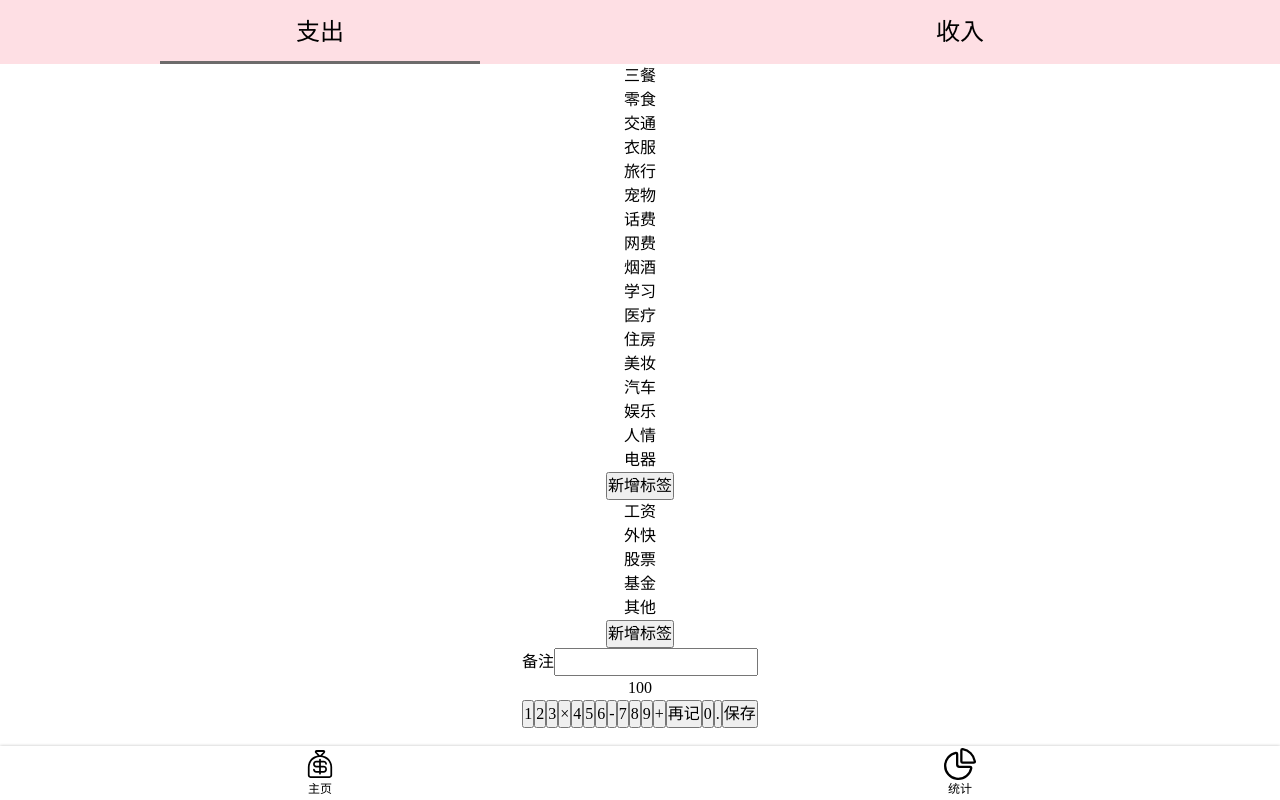
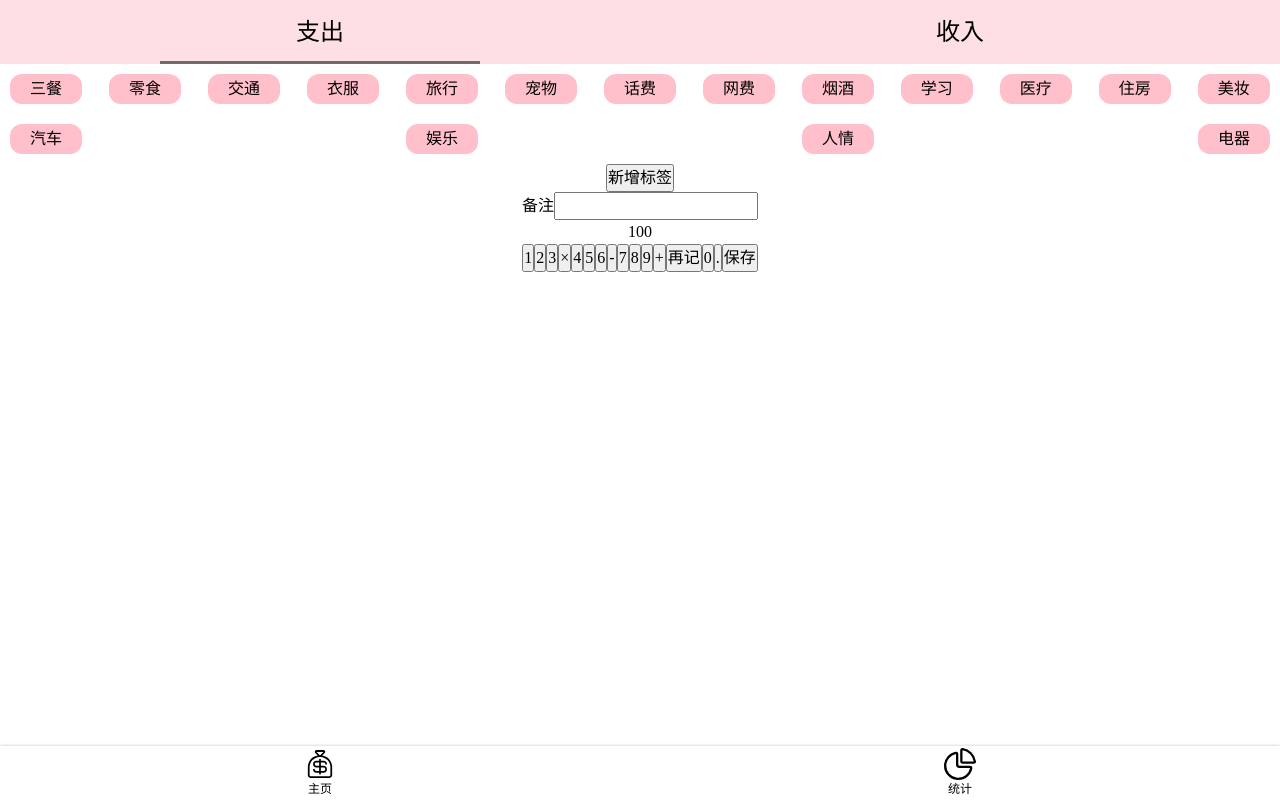
Before and after one commit to NiceyLai/money-traces, a Vue app: page / in a window 1280 px wide. Built offline with nearby package versions, Linux system fonts and the light colour scheme.

Commit message:
feat:支出样式调整

```diff
--- a/src/views/Money.vue
+++ b/src/views/Money.vue
@@ -7,7 +7,7 @@
         <li>收入</li>
       </ul>
     </nav>
-    <div class="tags">
+    <div class="expendituresTags">
       <ul class="current">
         <li>三餐</li>
         <li>零食</li>
@@ -29,8 +29,7 @@
       </ul>
       <div class="new"><button>新增标签</button></div>
     </div>
-    <div class="comeing">
-      <div class="tags">
+    <div class="revenueTags">
       <ul class="current">
         <li>工资</li>
         <li>外快</li>
@@ -39,7 +38,6 @@
         <li>其他</li>
       </ul>
       <div class="new"><button>新增标签</button></div>
-      </div>
     </div>
     <label class="notes">
       <span class="name">备注</span>
@@ -75,7 +73,6 @@ export default {};
 
 <style lang="scss" scoped>
 @import "@/assets/style/helper.scss";
-@import "@/assets/style/reset.scss";
 .new-wrapper {
   overflow: auto;
   .icon {
@@ -87,7 +84,7 @@ export default {};
   }
 }
 nav {
-  .types {
+  > .types {
     background: rgb(254, 223, 228);
     display: flex;
     text-align: center;
@@ -111,4 +108,30 @@ nav {
     }
   }
 }
+
+.expendituresTags {
+  > .current {
+    display: flex;
+    justify-content: space-between;
+    flex-wrap: wrap;
+    > li {
+      display: flex;
+      align-items: center;
+      background: pink;
+      height: 30px;
+      border-radius: 12px;
+      padding: 0 20px;
+      margin: 10px 10px;
+      white-space: nowrap;
+    }
+  }
+  .new {
+    .button {
+    }
+  }
+}
+
+.revenueTags {
+  display: none;
+}
 </style>
```
Also changed, not shown: src/components/Nav.vue (+9 -11 lines). Lines whose indentation alone changed are shown as unchanged.
